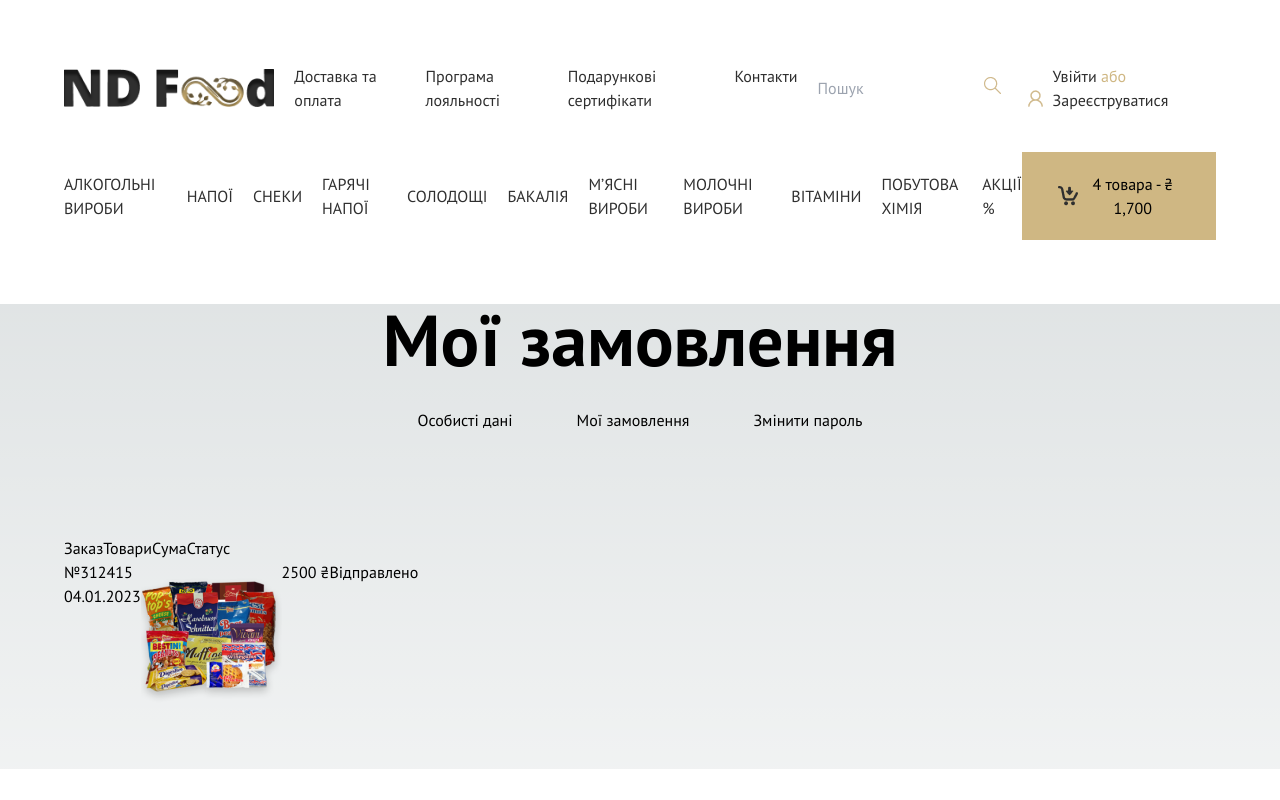
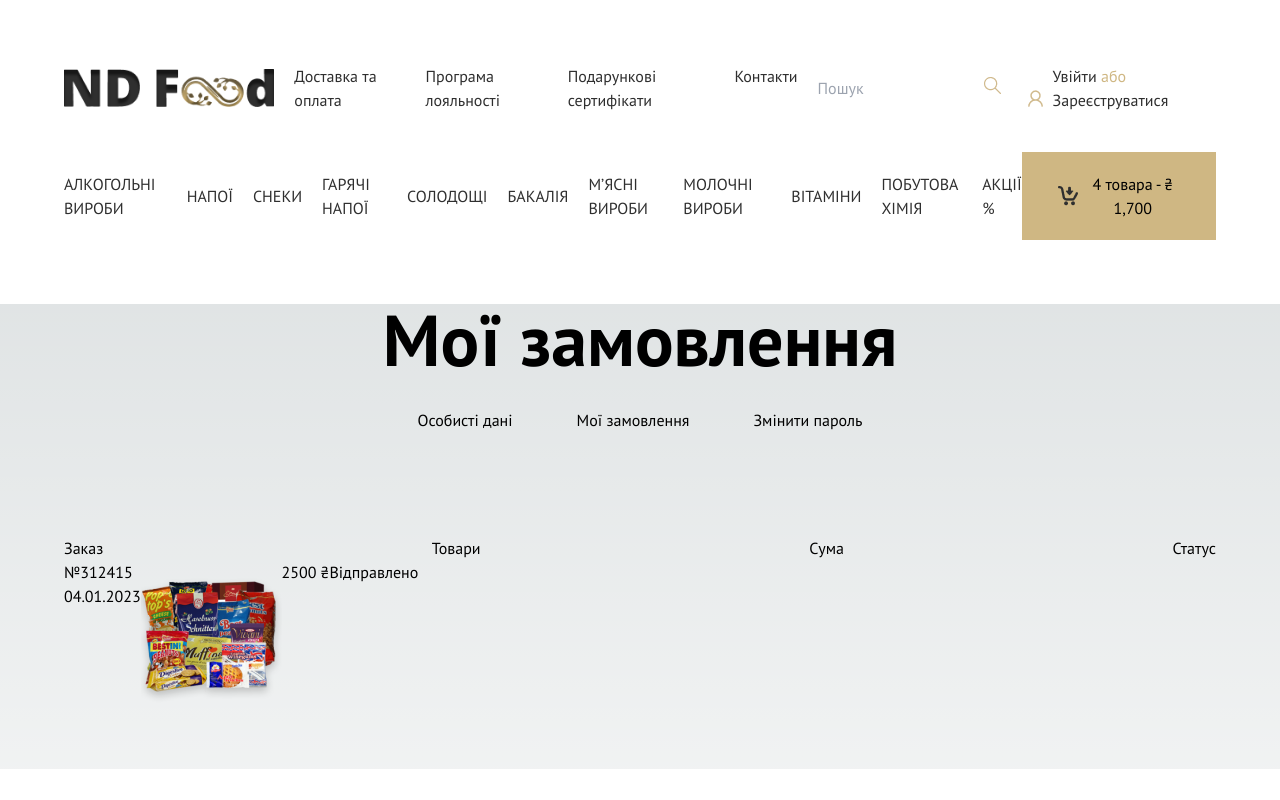
Before and after one commit to milkabaldi/ndfood, a Next.js app: page /profile in a window 1280 px wide. Both pictures are taken after a click on the button "Мої замовлення". Shown: the top 800 px of the page. Built offline with nearby package versions, Linux system fonts and the light colour scheme.

Commit message:
my order

```diff
--- a/src/components/MyOrder.jsx
+++ b/src/components/MyOrder.jsx
@@ -9,7 +9,7 @@ export default function MyOrder() {
   return (
     <section className={`${styles.paddingY} ${styles.paddingX} `}>
       <div className={`${styles.boxWidth} `} >
-            <div className=''>
+            <div className='flex items-center justify-between'>
                     <span>Заказ</span>
                     <span>Товари</span>
                     <span>Сума</span>
```
